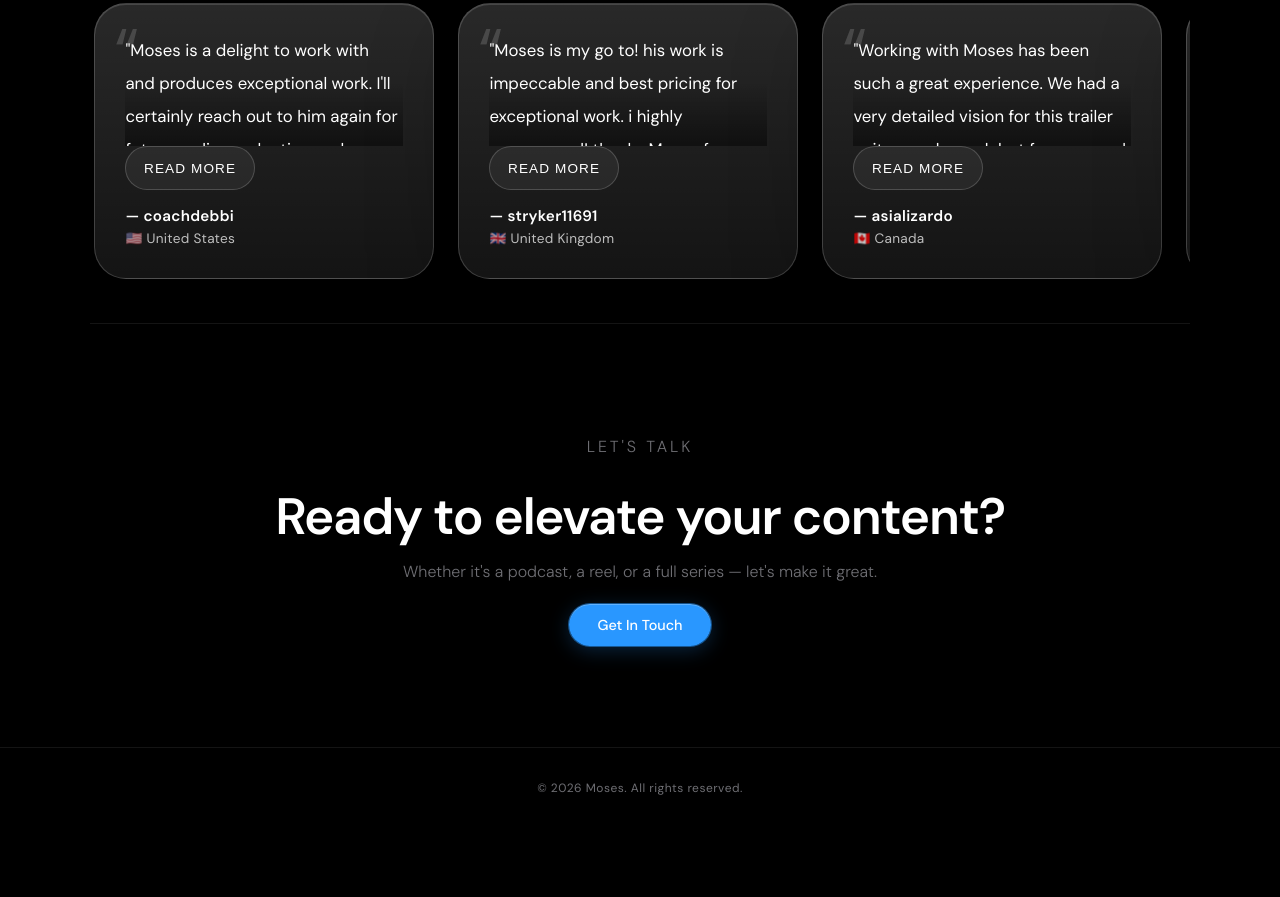
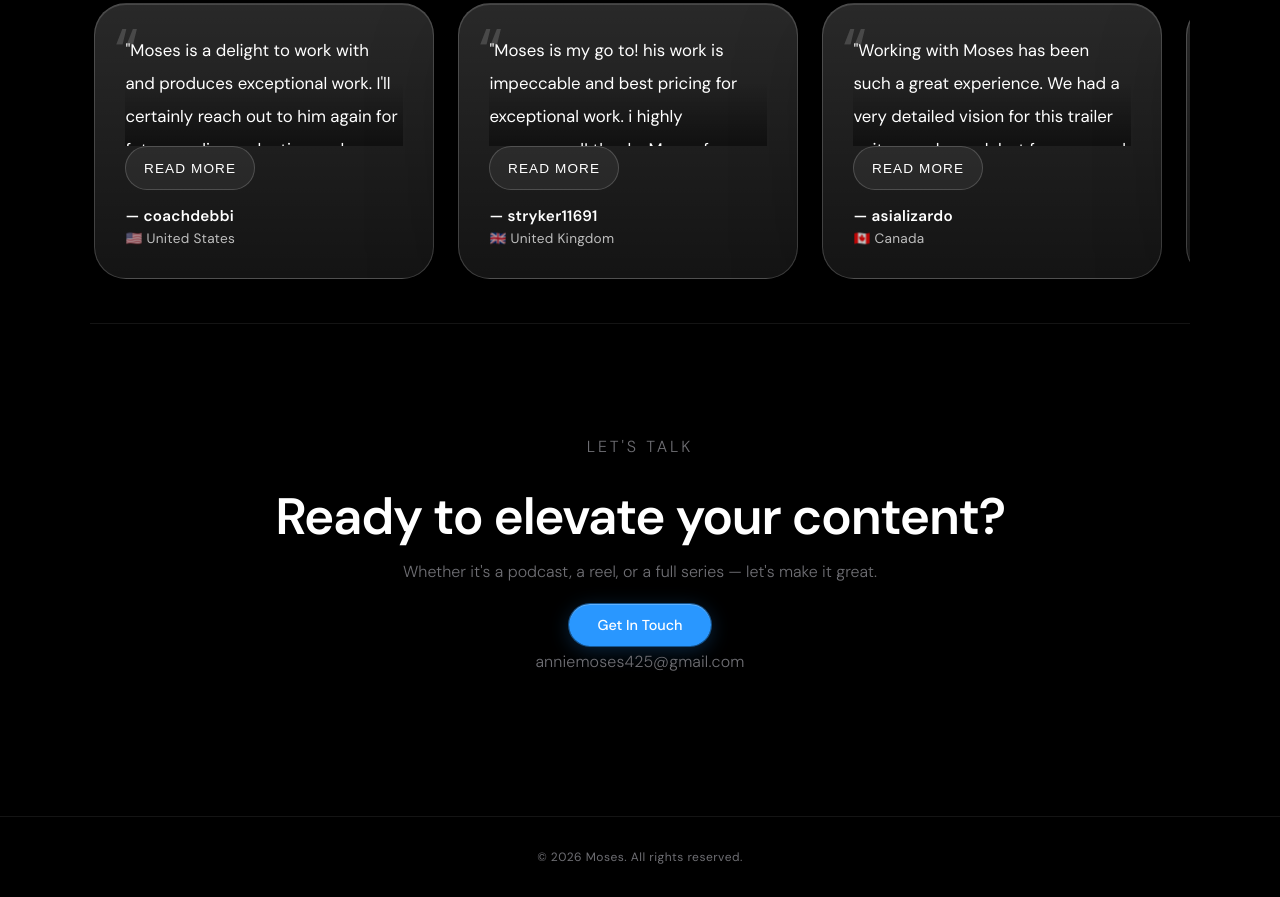
Before and after one commit to Anniekeme/Video-editing-portfolio, a plain HTML site: page index.html in a window 1280 px wide. Shown: the part 3647-4544 px from the top of the page. Before the commit the page ends 4475 px from the top, so only its background shows below. Drawn offline with Linux system fonts and the light colour scheme.

Commit message:
added an email address at the buttom

```diff
--- a/index.html
+++ b/index.html
@@ -315,6 +315,7 @@
           class="btn-primary"
           >Get In Touch</a
         >
+        <p class="contact-email">anniemoses425@gmail.com</p>
       </div>
     </section>
 
--- a/style.css
+++ b/style.css
@@ -934,6 +934,15 @@ section .sub {
   font-weight: 300;
 }
 
+.contact-email {
+  color: var(--white);
+  margin-top: 1rem;
+  margin-bottom: 4.5rem;
+  font-size: 0.95rem;
+  font-weight: 500;
+  letter-spacing: 0.01em;
+}
+
 /* Footer */
 footer {
   border-top: 0.5px solid rgba(255, 255, 255, 0.08);
```
